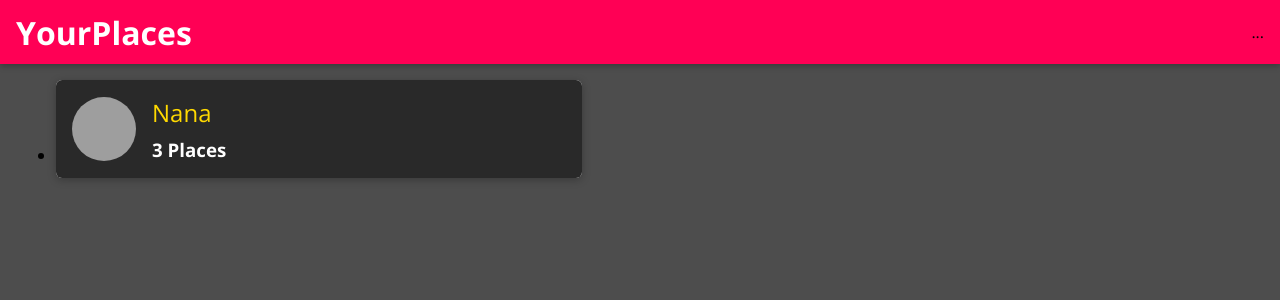
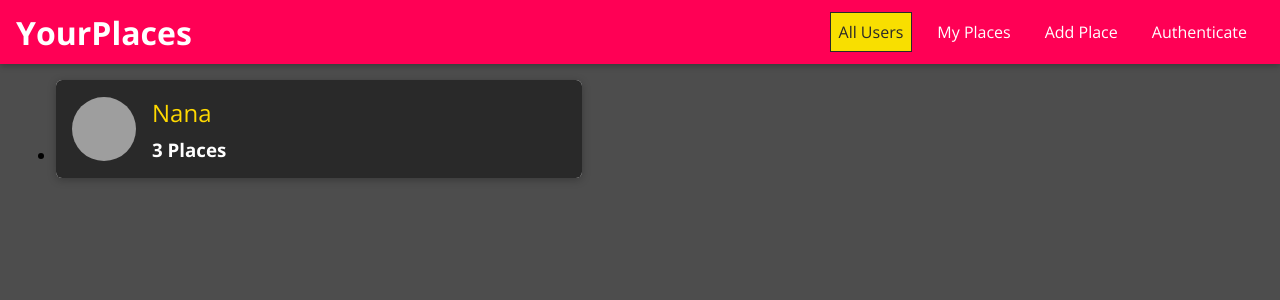
Before and after one commit to Esa1/VisitedPlacesApp, a React (Create React App) app in the folder Frontend/: page / in a window 1280 px wide. Shown: the top 300 px of the page. Built offline with nearby package versions, Linux system fonts and the light colour scheme; grey boxes are pictures that could not be loaded.

Commit message:
Add NavLinks to MainNavigation in MainHeader.

```diff
--- a/Frontend/src/shared/components/Navigation/MainNavigation.js
+++ b/Frontend/src/shared/components/Navigation/MainNavigation.js
@@ -2,6 +2,7 @@
 import { Link } from "react-router-dom";
 
 import MainHeader from "./MainHeader";
+import NavLinks from "./NavLinks";
 import "./MainNavigation.css";
 
 const MainNavigation = (props) => {
@@ -15,7 +16,9 @@
       <h1 className="main-navigation__title">
         <Link to="/">YourPlaces</Link>
       </h1>
-      <nav>...</nav>
+      <nav>
+        <NavLinks />
+      </nav>
     </MainHeader>
   );
 };
--- a/Frontend/src/shared/components/Navigation/NavLinks.css
+++ b/Frontend/src/shared/components/Navigation/NavLinks.css
@@ -0,0 +1,76 @@
+.nav-links {
+  list-style: none;
+  margin: 0;
+  padding: 0;
+  width: 100%;
+  height: 100%;
+  display: flex;
+  flex-direction: column;
+  justify-content: center;
+  align-items: center;
+}
+
+.nav-links li {
+  margin: 1rem;
+}
+
+.nav-links a {
+  border: 1px solid transparent;
+  color: #292929;
+  text-decoration: none;
+  padding: 0.5rem;
+}
+
+.nav-links a:hover,
+.nav-links a:active,
+.nav-links a.active {
+  background: #f8df00;
+  border-color: #292929;
+  color: #292929;
+}
+
+.nav-links button {
+  cursor: pointer;
+  border: 1px solid #292929;
+  color: #292929;
+  background: transparent;
+  padding: 0.5rem;
+  font: inherit;
+}
+
+.nav-links button:focus {
+  outline: none;
+}
+
+.nav-links button:hover,
+.nav-links button:active {
+  background: #292929;
+  color: white;
+}
+
+@media (min-width: 768px) {
+  .nav-links {
+    flex-direction: row;
+  }
+
+  .nav-links li {
+    margin: 0 0.5rem;
+  }
+
+  .nav-links a {
+    color: white;
+    text-decoration: none;
+  }
+
+  .nav-links button {
+    border: 1px solid white;
+    color: white;
+    background: transparent;
+  }
+
+  .nav-links button:hover,
+  .nav-links button:active {
+    background: #f8df00;
+    color: #292929;
+  }
+}
--- a/Frontend/src/shared/components/Navigation/NavLinks.js
+++ b/Frontend/src/shared/components/Navigation/NavLinks.js
@@ -1,8 +1,27 @@
 import React from "react";
-import PropTypes from "prop-types";
+import { NavLink } from "react-router-dom";
+
+import "./NavLinks.css";
 
 const NavLinks = (props) => {
-  return <div>NavLinks</div>;
+  return (
+    <ul className="nav-links">
+      <li>
+        <NavLink to="/" exact>
+          All Users
+        </NavLink>
+      </li>
+      <li>
+        <NavLink to="/u1/places">My Places</NavLink>
+      </li>
+      <li>
+        <NavLink to="/places/new">Add Place</NavLink>
+      </li>
+      <li>
+        <NavLink to="/auth">Authenticate</NavLink>
+      </li>
+    </ul>
+  );
 };
 
 NavLinks.propTypes = {};
```
